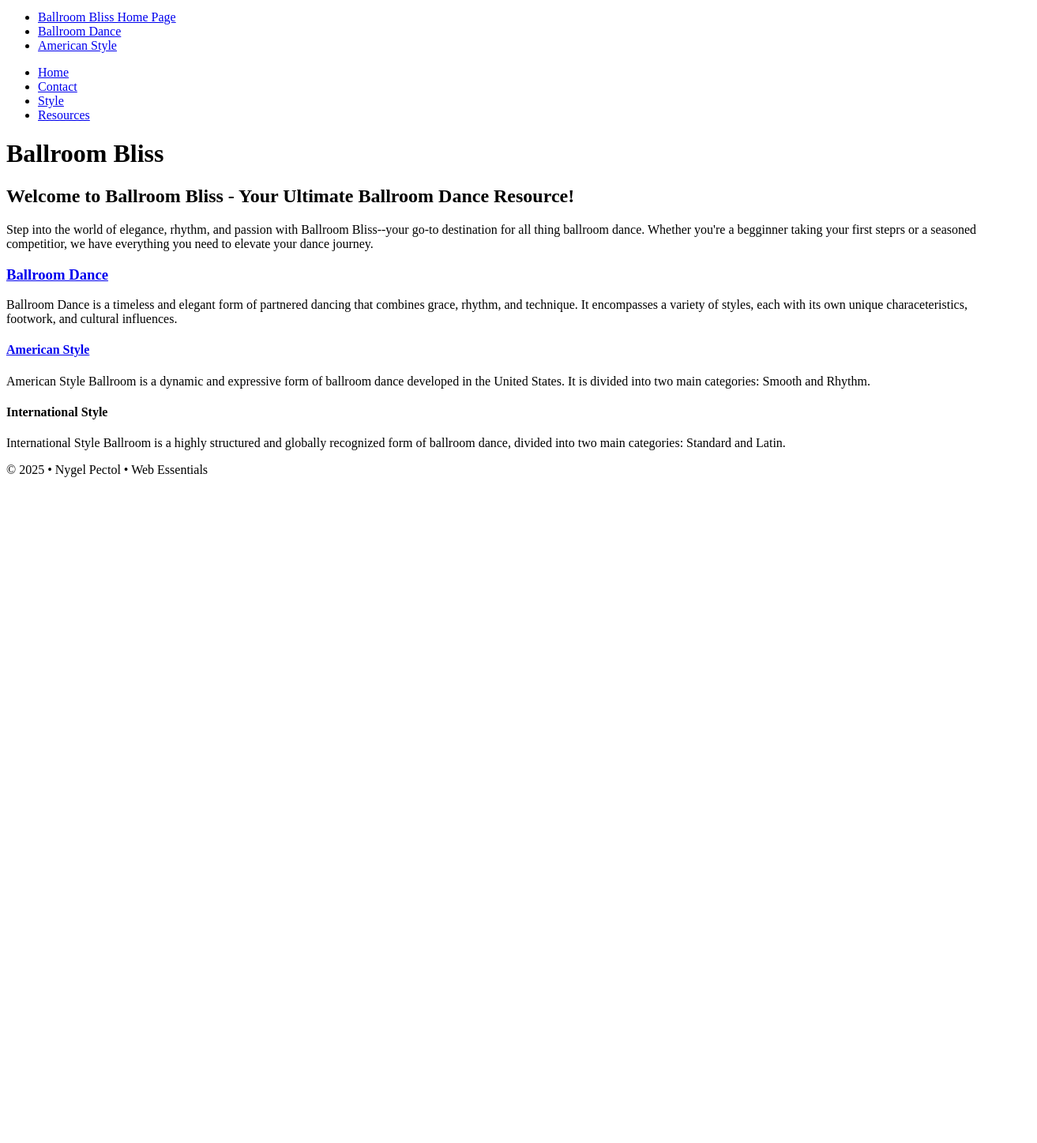
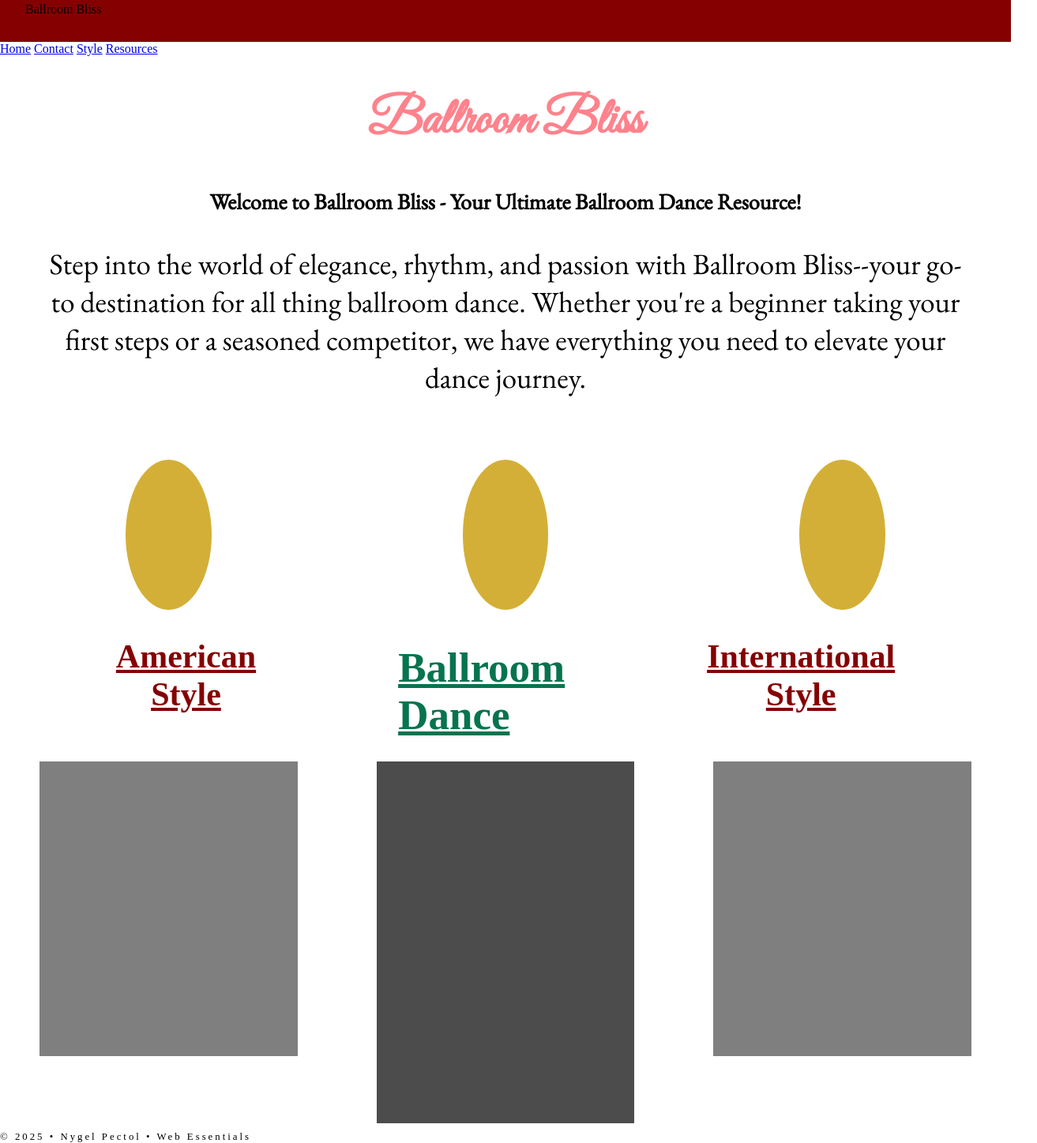
Before and after one commit to Fpa2890/BallroomBliss, a plain HTML site: page index.html in a window 1280 px wide. Shown: the part 47-1494 px from the top of the page at 79% size, 1313 px wide, since content can reach past the window. Before the commit the page ends 800 px from the top, so only its background shows below. Drawn offline with nearby package versions, Linux system fonts and the light colour scheme; a web font is replaced by a local one.

Commit message:
Add files via upload

```diff
--- a/index.css
+++ b/index.css
@@ -1,24 +1,105 @@
+/*fonts start here*/
+.great-vibes-regular {
+    font-family: "Great Vibes", cursive;
+    font-weight: 400;
+    font-style: normal;
+  }
+.playfair-regular {
+    font-family: "Playfair", serif;
+    font-optical-sizing: auto;
+    font-weight: 300;
+    font-style: normal;
+    font-variation-settings: "wdth" 100;
+  }
+.eb-garamond-regular{
+    font-family: "EB Garamond", serif;
+    font-optical-sizing: auto;
+    font-weight: 400;
+    font-style: normal;
+  }
+
+.container {
+    display: flex;
+    vertical-align: auto;
+    justify-content: center;
+    margin: auto;
+}
+.circles {
+    height: 190px;
+    width: 190px;
+    background-color: #D4AF37;
+    border-radius: 50%;
+    margin: 25px 159px 25px;
+}
+.container2 {
+    display: flex;
+    vertical-align: auto;
+    justify-content: center;
+    margin: auto;
+}
+.rectangles {
+    height: 373px;
+    width: 408px;
+    background-color: #000000;
+    margin: 10px 50px 10px;
+}
+.rectangle1 {
+    height: 373px;
+    width: 408px;
+    opacity: 50%;
+}
+.rectangle2 {
+    height: 458px;
+    width: 408px;
+    opacity: 70%;
+}
+.rectangle3 {
+    height: 373px;
+    width: 408px;
+    opacity: 50%;
+}
+
+.container3 {
+    display: flex;
+    justify-content: center;
+    vertical-align: auto;
+    margin: auto;
+}
+.header {
+    font-family: "Playfair", serif;
+    text-align: center;
+    vertical-align: auto;
+}
+.a-1 {
+    font-size: 53px;
+    color: #06744f;
+}
+.a-2 {
+    color: #850101;
+}
+.h4-1 {
+    font-size: 42px;
+    color: #850101;
+    margin: 10px 180px 10px 180px;
+}
+.h4-2 {
+    font-size: 42px;
+    color: #850101;
+    margin: 10px 180px 10px 180px;
+}
 body {
-    font-family: "EB Garamond", serif;
-    margin: 0;
+    margin: auto;
 }
 
 /* header stuff starts here */
 header {
     background-color: #850101;
-    padding: 1 rem 10px;
+    padding: 2rem;
 }
-header span{
-    color: #FE828C;
-    font-size: 1.6rem;
-    font-weight: 700;
-}
-
 nav li.active a {
     background-color: #850101;
     color: #FE828C;
 }
-
 nav a:hover {
     color: white;
 }
@@ -27,22 +108,11 @@ nav a:hover {
 main {
     padding: 1rem 10 px;
 }
-
 main li.active a{
     color:#FE828C;
     font-weight:32px;
     font-family: "EB Garamond", serif;
-    font-weight: normal;
 }
-main a.hover {
-    color: #000000;
-}
-.great-vibes-regular {
-    font-family: "Great Vibes", cursive;
-    font-weight: 400;
-    font-style: normal;
-  }
-
 main h1{
     font-family: "Great Vibes", cursive;
     font-size: 4rem;
@@ -58,45 +128,24 @@ main h2 {
     color: #000000
 }
 
-.playfair-regular {
-    font-family: "Playfair", serif;
-    font-optical-sizing: auto;
-    font-weight: 300;
-    font-style: normal;
-    font-variation-settings: "wdth" 100;
-  }
-
-main h3 {
-    font-family: "Playfair", serif;
-    font-size: 3rem;
-    color: #06744f;
-}
-main h4 {
-    font-family: "Playfair", serif;
-    font-size: 2rem;
-    color: #850101;
-}
-
-.eb-garamond-regular{
-    font-family: "EB Garamond", serif;
-    font-optical-sizing: auto;
-    font-weight: 400;
-    font-style: normal;
-  }
-
 .para-1 {
-    margin: 0;
     color: #000000;
     font-family: "EB Garamond", serif;
     font-weight: normal;
-    font-size: 1.75em;
+    font-size: 37px;
+    text-align: center;
+    padding-right: 50px;
+    padding-left: 50px;
 }
 .para-2 {
-    margin: 0;
+    margin: auto;
     color: #FFFFF0;
     font-family: "EB Garamond", serif;
-    font-size: 1.25rem;
+    font-size: 26px;
     text-align: center;
+    width: 50%;
+    position: relative;
+    top: -413px;
 }
 .para-3 {
     margin:0;
@@ -112,11 +161,8 @@ main h4 {
     font-size: 1.25 rem;
     text-align: right;
 }
-main a {
-    color:#000000;
-}
 main a:hover {
-    color: #FFFFF0;
+    color: #FE828C;
 }
 
 /* footer stuff here */
@@ -128,6 +174,6 @@ footer {
     color: #000000;
     letter-spacing: 3px;
 }
-footer p{
-    margin: 0;
+footer p {
+    margin:0;
 }
--- a/index.html
+++ b/index.html
@@ -6,7 +6,7 @@
         <meta name="viewport" content="width=device-width, initial-scale=1.0">
         <meta name="description" content="Learn about the ballroom dance styles and culture">"
         <title>Ballroom Bliss</title>
-        <link rel="stylesheet" href="index.ccs">
+        <link rel="stylesheet" href="index.css">
         <link rel="preconnect" href="https://fonts.googleapis.com">
         <link rel="preconnect" href="https://fonts.gstatic.com" crossorigin>
         <link href="https://fonts.googleapis.com/css2?family=EB+Garamond&family=Great+Vibes&family=Playfair:opsz,wght@5..1200,300&display=swap" rel="stylesheet">
@@ -20,32 +20,48 @@
 
         <!-- start the page navigation -->
         <nav>
-            <ul>
-                <li><a href="index.html"> Ballroom Bliss Home Page </a></li>
-                <li><a href="ballroom.html"> Ballroom Dance </a></li>
-                <li><a href="american.html"> American Style</a></li>
-            </ul>
+           <div class="flex-container1">
+                <a href="index.html" target=_blank>Home</a>
+                <a href="contact.html" target=_blank>Contact</a>
+                <a href="ballroom.html" target=_blank>Style</a>
+                <a href="resources.html" target=_blank>Resources</a>
+            </div>
         </nav>
         <!-- start the main content -->
         <main>
-            <ul>
-                <li><a href="index.html" target=_blank>Home</a></li>
-                <li><a href="contact.html" target=_blank>Contact</li>
-                <li><a href="ballroom.html" target=_blank>Style</a></li>
-                <li><a href="resources.html" target=_blank>Resources</a></li>
-            </ul>
         <h1>Ballroom Bliss</h1>
         <h2>Welcome to Ballroom Bliss - Your Ultimate Ballroom Dance Resource!</h2>
-            <p class="para-1">Step into the world of elegance, rhythm, and passion with Ballroom Bliss--your go-to destination for all thing ballroom dance. Whether you're a begginner taking your first steprs or a seasoned competitior, we have everything you need to elevate your dance journey.</p>
+            <p class="para-1">Step into the world of elegance, rhythm, and passion with Ballroom Bliss--your go-to destination for all thing ballroom dance. Whether you're a beginner taking your first steps or a seasoned competitor, we have everything you need to elevate your dance journey.</p><br>
 
-        <h3><a href="ballroom.html" target=_blank>Ballroom Dance</a></h3>
-            <p class="para-2">Ballroom Dance is a timeless and elegant form of partnered dancing that combines grace, rhythm, and technique. It encompasses a variety of styles, each with its own unique characeteristics, footwork, and cultural influences.</p>
+        <div class="container">
+            <div class="circles circle1"></div>
+            <div class="circles circle2"></div>
+            <div class="circles circle3"></div>
+        </div>
+        <div class="container3">
+            <div><h4 class="header h4 h4-1"><a class="a-2" href="american.html" target=_blank>American Style</a></h4></div>
+            <div><h3><a class="header a-1" href="ballroom.html" target=_blank>Ballroom Dance</a></h3></div>
+            <div><h4 class="header h4 h4-2"><a class="a-2" href="ballroom.html" target=_blank>International Style</a></h4></div>
+        </div>
+        <div class="container2">
+            <div class="rectangles rectangle1"></div>
+            <div class="rectangles rectangle2"></div>
+            <div class="rectangles rectangle3"></div>
+            </div>
 
-        <h4><a href="american.html" target=_blank>American Style</a></h4>
-            <p class="para-3">American Style Ballroom is a dynamic and expressive form of ballroom dance developed in the United States. It is divided into two main categories: Smooth and Rhythm.</p>
+       <!-- <h3><a class="a-1" href="ballroom.html" target=_blank>Ballroom Dance</a></h3>
+        <div class="circle1"></div>
+        <div class="rectangle1"></div>
+            <p class="para-2">Ballroom Dance is a timeless and elegant form of partnered dancing that combines grace, rhythm, and technique. It encompasses a variety of styles, each with its own unique characeteristics, footwork, and cultural influences.</p><br>
 
-        <h4>International Style</h4>
-            <p class="para-4">International Style Ballroom is a highly structured and globally recognized form of ballroom dance, divided into two main categories: Standard and Latin.</p>
+        <h4 class="h4-1"><a class="a-2" href="american.html" target=_blank>American Style</a></h4>
+        <div class="rectangle2"></div>
+        <div class="circle2"></div>
+            <p class="para-3">American Style Ballroom is a dynamic and expressive form of ballroom dance developed in the United States. It is divided into two main categories: Smooth and Rhythm.</p><br>
+
+        <div class="circle3"></div><br>
+        <h4 class="h4-2"><a class="a-2" href="ballroom.html" target=_blank>International Style</a></h4>
+            <p class="para-4">International Style Ballroom is a highly structured and globally recognized form of ballroom dance, divided into two main categories: Standard and Latin.</p> -->
         </main>
         <!-- start the page footer -->
         <footer>
```
